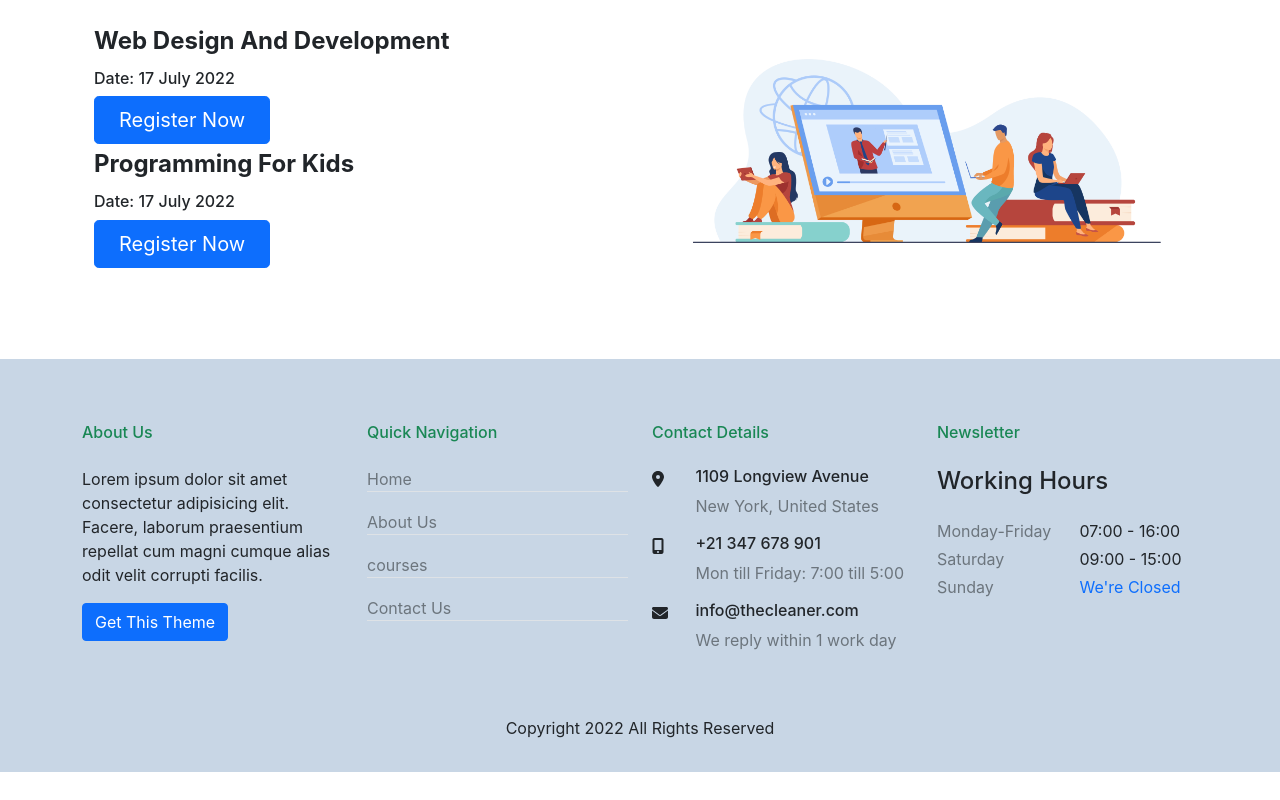
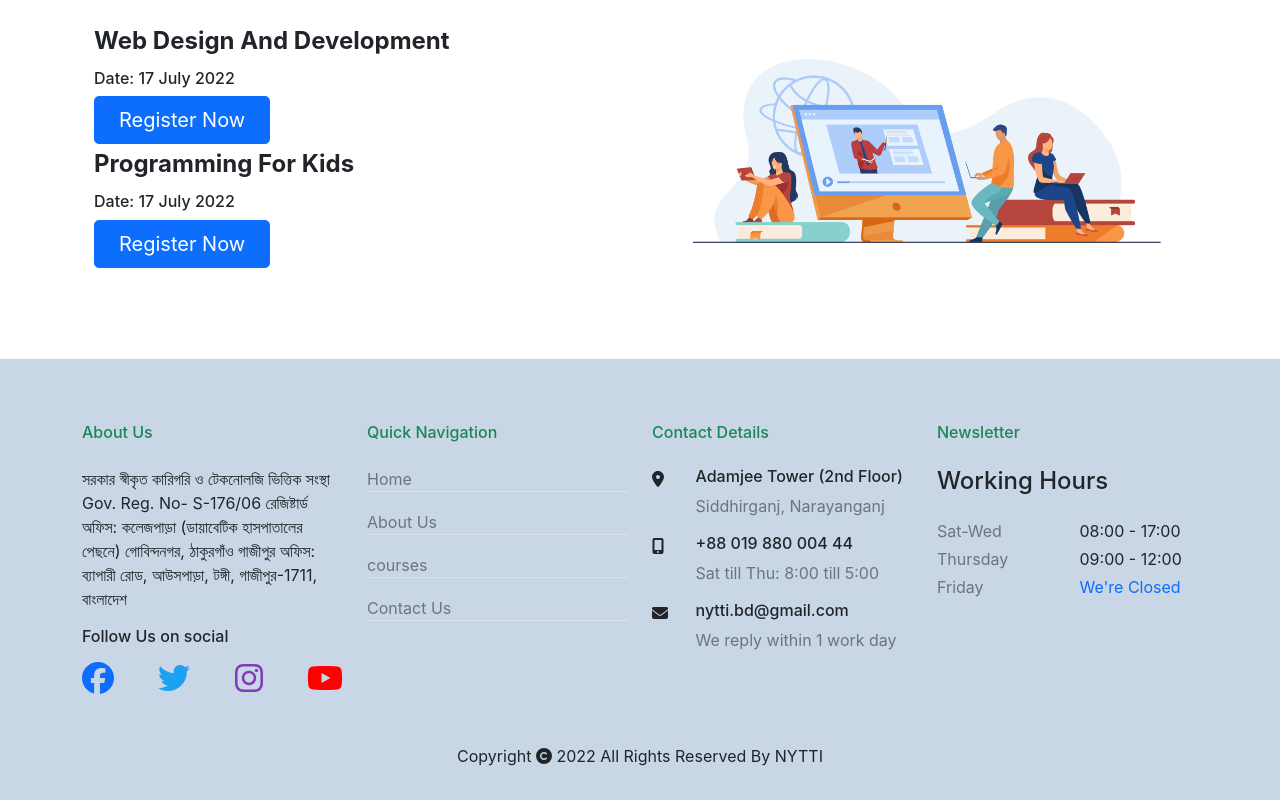
Before and after one commit to asmhasansarker/nytti-offical-website, a React (Create React App) app: page / in a window 1280 px wide. Shown: the part 2383-3183 px from the top of the page. Before the commit the page ends 3155 px from the top, so only its background shows below. Built offline with nearby package versions, Linux system fonts and the light colour scheme.

Commit message:
footer section done

```diff
--- a/package.json
+++ b/package.json
@@ -4,6 +4,7 @@
   "private": true,
   "dependencies": {
     "@fortawesome/fontawesome-svg-core": "^6.1.1",
+    "@fortawesome/free-brands-svg-icons": "^6.1.1",
     "@fortawesome/free-regular-svg-icons": "^6.1.1",
     "@fortawesome/free-solid-svg-icons": "^6.1.1",
     "@fortawesome/react-fontawesome": "^0.1.18",
--- a/public/index.html
+++ b/public/index.html
@@ -30,7 +30,7 @@
       integrity="sha384-EVSTQN3/azprG1Anm3QDgpJLIm9Nao0Yz1ztcQTwFspd3yD65VohhpuuCOmLASjC"
       crossorigin="anonymous"
     />
-    <title>NYTTI App</title>
+    <title>NYTTI - National Youth and Technical Training Institude</title>
   </head>
   <body>
     <noscript>You need to enable JavaScript to run this app.</noscript>
--- a/src/components/Footer/Footer.js
+++ b/src/components/Footer/Footer.js
@@ -1,11 +1,21 @@
 import React from "react";
 import "./Footer.css";
 import FooterCol from "../FooterCol/FooterCol";
+import { FontAwesomeIcon } from "@fortawesome/react-fontawesome";
+import {
+  faFacebook,
+  faTwitter,
+  faInstagram,
+  faYoutube,
+
+} from "@fortawesome/free-brands-svg-icons";
+
 
 import {
   faMapMarkerAlt,
   faMobileAlt,
   faEnvelope,
+  faCopyright,
 } from "@fortawesome/free-solid-svg-icons";
 import ContactDetailsCard from "../ContactDetailsCard/ContactDetailsCard";
 
@@ -16,17 +26,17 @@ const Footer = () => {
   const contactCard = [
     {
       icon: faMapMarkerAlt,
-      title: "1109 Longview Avenue",
-      describe: "New York, United States",
+      title: "Adamjee Tower (2nd Floor)",
+      describe: "Siddhirganj, Narayanganj",
     },
     {
       icon: faMobileAlt,
-      title: "+21 347 678 901",
-      describe: "Mon till Friday: 7:00 till 5:00",
+      title: "+88 019 880 004 44",
+      describe: "Sat till Thu: 8:00 till 5:00",
     },
     {
       icon: faEnvelope,
-      title: "info@thecleaner.com",
+      title: "nytti.bd@gmail.com",
       describe: "We reply within 1 work day",
     },
   ];
@@ -42,12 +52,31 @@ const Footer = () => {
         <div className="row py-5">
           <FooterCol key={1} menuTitle={"About Us"} menuItems={aboutUs}>
             <p>
-              Lorem ipsum dolor sit amet consectetur adipisicing elit. Facere,
-              laborum praesentium repellat cum magni cumque alias odit velit
-              corrupti facilis.
+              সরকার স্বীকৃত কারিগরি ও টেকনোলজি ভিত্তিক সংস্থা Gov. Reg. No-
+              S-176/06 রেজিষ্টার্ড অফিস: কলেজপাড়া (ডায়াবেটিক হাসপাতালের পেছনে)
+              গোবিন্দনগর, ঠাকুরগাঁও গাজীপুর অফিস: ব্যাপারী রোড, আউসপাড়া, টঙ্গী,
+              গাজীপুর-1711, বাংলাদেশ
             </p>
-
-            <button className="btn btn-primary">Get This Theme</button>
+            <div className="h6 mb-3">Follow Us on social</div>
+            <div className="d-flex justify-content-between">
+              <div>
+                <a href="www.facebook.com"><FontAwesomeIcon icon={faFacebook} size="2x" color="#4267B2s" className=""/></a>
+              </div>
+              <div>
+                <FontAwesomeIcon icon={faTwitter} size="2x" color="#1DA1F2" />
+              </div>
+              <div>
+                <FontAwesomeIcon
+                  icon={faInstagram}
+                  size="2x"
+                  color="#833AB4
+"
+                />
+              </div>
+              <div>
+                <FontAwesomeIcon icon={faYoutube} size="2x" color="red" />
+              </div>
+            </div>
           </FooterCol>
           <FooterCol
             key={2}
@@ -81,15 +110,15 @@ const Footer = () => {
 
             <h4 className="my-4 font-weight-bold">Working Hours</h4>
             <div className="row my-1">
-              <div className="col-md-6 text-muted">Monday-Friday</div>
-              <div className="col-md-6 font-weight-bold">07:00 - 16:00</div>
+              <div className="col-md-6 text-muted">Sat-Wed</div>
+              <div className="col-md-6 font-weight-bold">08:00 - 17:00</div>
             </div>
             <div className="row my-1 ">
-              <div className="col-md-6 text-muted">Saturday</div>
-              <div className="col-md-6 font-weight-bold">09:00 - 15:00</div>
+              <div className="col-md-6 text-muted">Thursday</div>
+              <div className="col-md-6 font-weight-bold">09:00 - 12:00</div>
             </div>
             <div className="row my-1">
-              <div className="col-md-6 text-muted">Sunday</div>
+              <div className="col-md-6 text-muted">Friday</div>
               <div className="col-md-6 text-primary font-weight-bold">
                 We're Closed
               </div>
@@ -97,7 +126,7 @@ const Footer = () => {
           </FooterCol>
         </div>
         <div className="copyRight text-center ">
-          <p>Copyright {new Date().getFullYear()} All Rights Reserved</p>
+          <p>Copyright <FontAwesomeIcon icon={faCopyright} size="1x" /> {new Date().getFullYear()}  All Rights Reserved By NYTTI</p>
         </div>
       </div>
     </footer>
```
Also changed, not shown: 2 other files (tests, documents, lock files or other folders).
